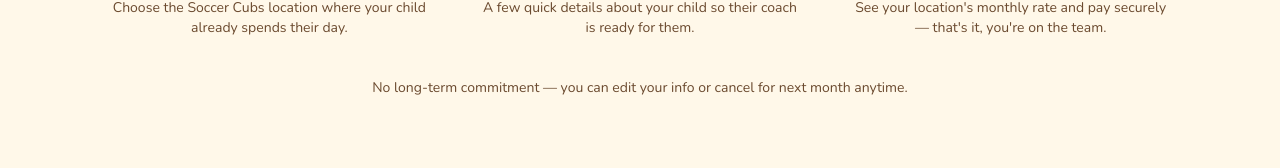
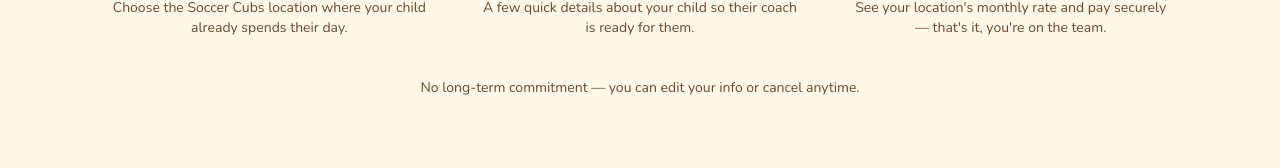
Before and after one commit to mateensiddiq/Soccer-cubs, a Next.js app: page / in a window 1280 px wide. Shown: the part 1438-1606 px from the top of the page. Built offline with nearby package versions, Linux system fonts and the light colour scheme.

Commit message:
Simplify cancel-anytime line on home page

```diff
--- a/src/app/page.tsx
+++ b/src/app/page.tsx
@@ -162,8 +162,8 @@
             ))}
           </div>
           <p className="mt-10 text-center text-sm text-brown-soft">
-            No long-term commitment — you can edit your info or cancel for
-            next month anytime.
+            No long-term commitment — you can edit your info or cancel
+            anytime.
           </p>
         </Container>
       </section>
```
